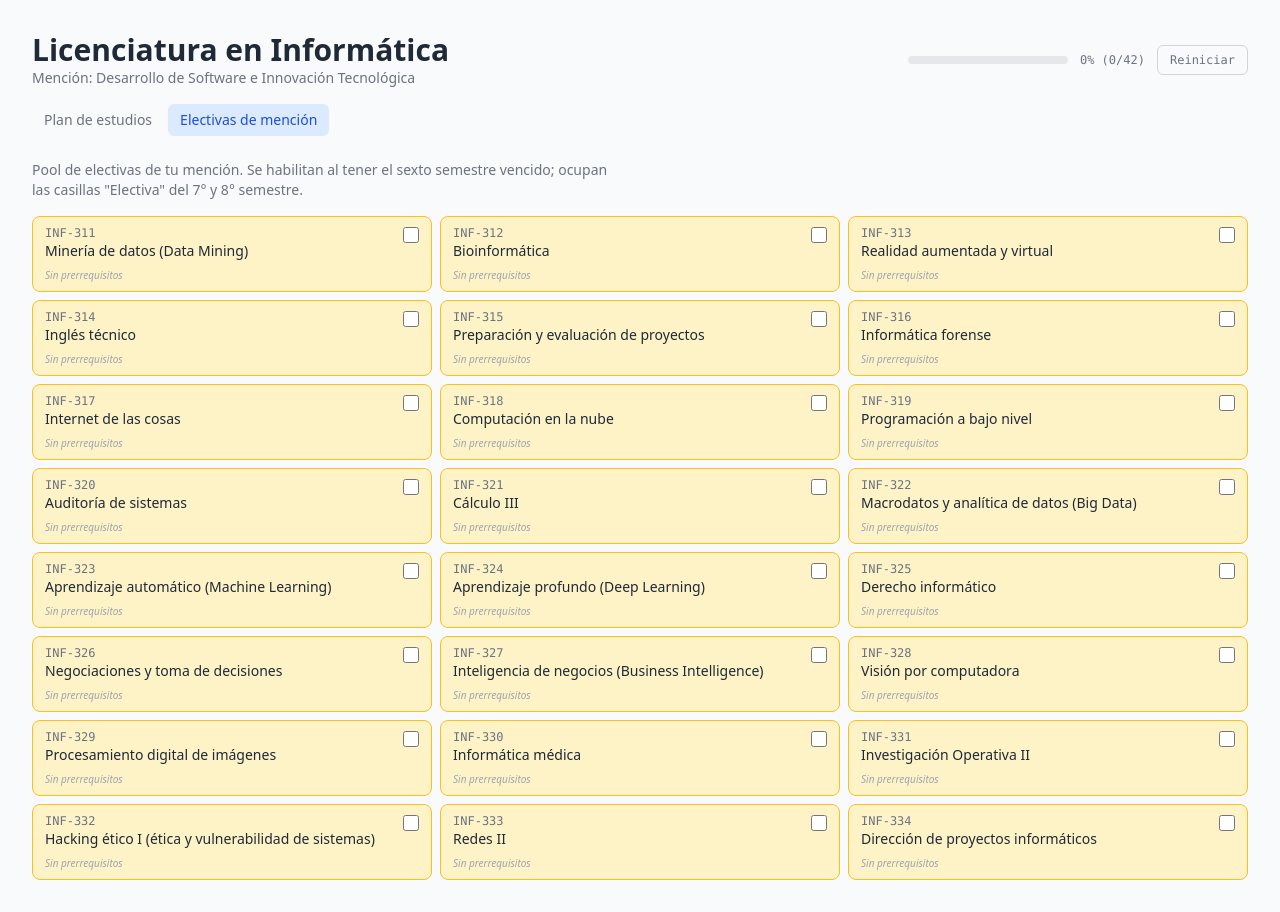
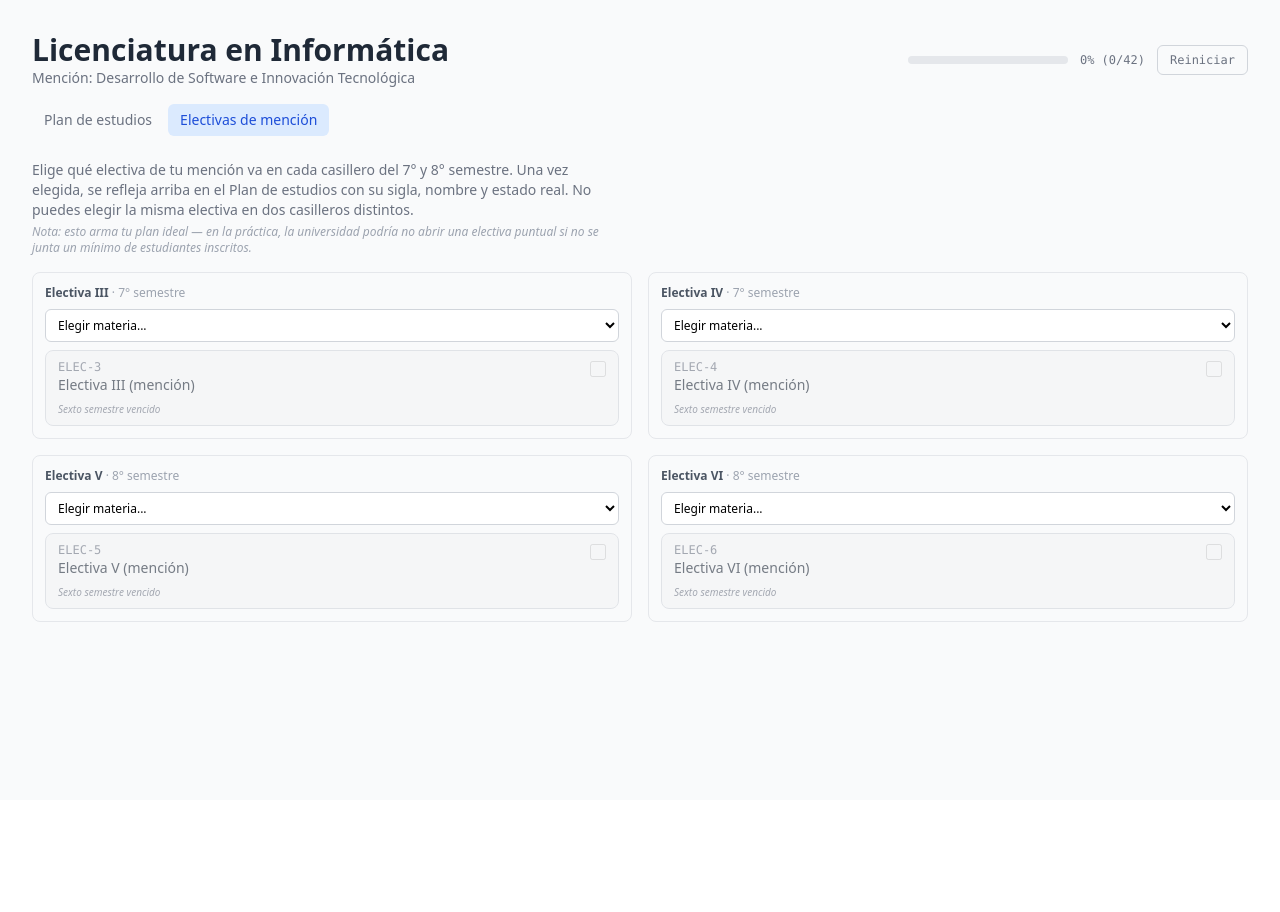
Before and after one commit to hansbaut/mi-malla-hb-informatica-umsa, a React (Vite) app: page / in a window 1280 px wide. Both pictures are taken after a click on the button "Electivas de mención". After the commit the page ends 800 px from the top, so only its background shows below. Built offline with nearby package versions, Linux system fonts and the light colour scheme.

Commit message:
Selector Materias Electivas superiores de 7mo semestre y 8vo semestre

```diff
--- a/src/App.jsx
+++ b/src/App.jsx
@@ -1,10 +1,16 @@
 import { useState, useRef, useEffect } from "react";
 import mallaData from "./data/malla.json";
+
+// --- Claves de localStorage ---
+const STORAGE_KEY = "malla-informatica-progreso";
+const STORAGE_KEY_TS = "malla-informatica-tecnico-superior";
+const STORAGE_KEY_ELECTIVAS = "malla-informatica-electivas-elegidas";
 
 // --- Diccionario código -> nombre ---
 const nombresPorCodigo = {};
 mallaData.semestres.forEach((sem) => sem.materias.forEach((m) => (nombresPorCodigo[m.codigo] = m.nombre)));
 mallaData.tecnicosSuperiores.forEach((t) => t.materias.forEach((m) => (nombresPorCodigo[m.codigo] = m.nombre)));
+mallaData.electivasMencion.forEach((m) => (nombresPorCodigo[m.codigo] = m.nombre));
 
 // --- Lógica de "semestre vencido" ---
 const ORDINAL_A_NUMERO = {
@@ -55,13 +61,39 @@ function agruparPorAnio(semestres) {
   return anios;
 }
 
-function resolverMateria(materia, tsSeleccionado) {
-  if (!materia.esComodin || !tsSeleccionado) return materia;
-  const track = mallaData.tecnicosSuperiores.find((t) => t.nombre === tsSeleccionado);
-  if (!track) return materia;
-  if (materia.codigo === "ELEC-1") return track.materias[0];
-  if (materia.codigo === "ELEC-2") return track.materias[1];
-  return materia;
+const ELEC_TS = ["ELEC-1", "ELEC-2"];
+const ELEC_MENCION = ["ELEC-3", "ELEC-4", "ELEC-5", "ELEC-6"];
+
+function buscarComodin(codigo) {
+  for (const sem of mallaData.semestres) {
+    const found = sem.materias.find((m) => m.codigo === codigo);
+    if (found) return found;
+  }
+  return null;
+}
+
+// Resuelve un comodín (ELEC-1..6) a la materia real elegida, ya sea de Técnico
+// Superior (ELEC-1/2) o del pool de electivas de mención (ELEC-3..6).
+function resolverComodin(materiaOriginal, tsSeleccionado, electivasElegidas) {
+  if (!materiaOriginal.esComodin) return materiaOriginal;
+
+  if (ELEC_TS.includes(materiaOriginal.codigo)) {
+    if (!tsSeleccionado) return materiaOriginal;
+    const track = mallaData.tecnicosSuperiores.find((t) => t.nombre === tsSeleccionado);
+    if (!track) return materiaOriginal;
+    return materiaOriginal.codigo === "ELEC-1" ? track.materias[0] : track.materias[1];
+  }
+
+  if (ELEC_MENCION.includes(materiaOriginal.codigo)) {
+    const elegido = electivasElegidas[materiaOriginal.codigo];
+    if (!elegido) return materiaOriginal;
+    const real = mallaData.electivasMencion.find((m) => m.codigo === elegido);
+    if (!real) return materiaOriginal;
+    // Conserva el requisito real (ej. "Sexto semestre vencido") del casillero original
+    return { ...real, prerequisitos: [], requisitoEspecial: materiaOriginal.requisitoEspecial };
+  }
+
+  return materiaOriginal;
 }
 
 function Subtitulo({ materia }) {
@@ -131,7 +163,6 @@ function CheckboxSemestre({ sem, aprobadas, onToggle }) {
   );
 }
 
-// Sección "Elige tu Técnico Superior" - ahora vive DEBAJO del tablero, no en pestaña aparte
 function SeccionTecnicoSuperior({ tsSeleccionado, setTsSeleccionado, aprobadas, toggle }) {
   return (
     <div className="mt-8 pt-6 border-t border-gray-200">
@@ -198,14 +229,80 @@ function SeccionTecnicoSuperior({ tsSeleccionado, setTsSeleccionado, aprobadas,
   );
 }
 
-// Ahora solo 2 pestañas: el Técnico Superior quedó integrado dentro de "Plan de estudios"
+// Etiquetas amigables para cada casillero, con su semestre
+const ETIQUETAS_SLOT = {
+  "ELEC-3": { nombre: "Electiva III", semestre: "7° semestre" },
+  "ELEC-4": { nombre: "Electiva IV", semestre: "7° semestre" },
+  "ELEC-5": { nombre: "Electiva V", semestre: "8° semestre" },
+  "ELEC-6": { nombre: "Electiva VI", semestre: "8° semestre" },
+};
+
+function SeccionElectivasMencion({ electivasElegidas, setElectivasElegidas, tsSeleccionado, aprobadas, toggle }) {
+  const setSlot = (slot, codigo) => {
+    setElectivasElegidas((prev) => ({ ...prev, [slot]: codigo || null }));
+  };
+
+  return (
+    <div>
+      <p className="text-sm text-gray-500 mb-1 max-w-xl">
+        Elige qué electiva de tu mención va en cada casillero del 7° y 8° semestre. Una vez elegida,
+        se refleja arriba en el Plan de estudios con su sigla, nombre y estado real. No puedes elegir
+        la misma electiva en dos casilleros distintos.
+      </p>
+      <p className="text-xs text-gray-400 italic mb-4 max-w-xl">
+        Nota: esto arma tu plan ideal — en la práctica, la universidad podría no abrir una electiva
+        puntual si no se junta un mínimo de estudiantes inscritos.
+      </p>
+      <div className="grid grid-cols-1 sm:grid-cols-2 gap-4">
+        {ELEC_MENCION.map((codigoSlot) => {
+          const comodin = buscarComodin(codigoSlot);
+          if (!comodin) return null;
+          const elegido = electivasElegidas[codigoSlot];
+          const materiaResuelta = resolverComodin(comodin, tsSeleccionado, electivasElegidas);
+          const estado = getEstado(materiaResuelta, aprobadas);
+          const elegidasEnOtros = ELEC_MENCION.filter((s) => s !== codigoSlot)
+            .map((s) => electivasElegidas[s])
+            .filter(Boolean);
+          const etiqueta = ETIQUETAS_SLOT[codigoSlot];
+
+          return (
+            <div key={codigoSlot} className="border border-gray-200 rounded-lg p-3">
+              <div className="flex items-center justify-between mb-2 gap-2">
+                <span className="text-xs font-semibold text-gray-600">
+                  {etiqueta.nombre} <span className="font-normal text-gray-400">· {etiqueta.semestre}</span>
+                </span>
+              </div>
+              <select
+                value={elegido ?? ""}
+                onChange={(e) => setSlot(codigoSlot, e.target.value)}
+                className="w-full text-xs border border-gray-300 rounded-md px-2 py-1.5 bg-white mb-2"
+              >
+                <option value="">Elegir materia...</option>
+                {mallaData.electivasMencion
+                  .filter((m) => !elegidasEnOtros.includes(m.codigo))
+                  .map((m) => (
+                    <option key={m.codigo} value={m.codigo}>
+                      {m.codigo} — {m.nombre}
+                    </option>
+                  ))}
+              </select>
+              <MateriaCard
+                materia={materiaResuelta}
+                estado={estado}
+                onClick={() => elegido && estado !== "bloqueada" && toggle(materiaResuelta)}
+              />
+            </div>
+          );
+        })}
+      </div>
+    </div>
+  );
+}
+
 const TABS = [
   { id: "plan", label: "Plan de estudios" },
   { id: "electivas", label: "Electivas de mención" },
 ];
-
-const STORAGE_KEY = "malla-informatica-progreso";
-const STORAGE_KEY_TS = "malla-informatica-tecnico-superior";
 
 export default function App() {
   const [aprobadas, setAprobadas] = useState(() => {
@@ -224,20 +321,27 @@ export default function App() {
       return null;
     }
   });
+  const [electivasElegidas, setElectivasElegidas] = useState(() => {
+    try {
+      const guardado = localStorage.getItem(STORAGE_KEY_ELECTIVAS);
+      return guardado ? JSON.parse(guardado) : {};
+    } catch {
+      return {};
+    }
+  });
 
-  // Cada vez que cambian las aprobadas, las vuelve a guardar
   useEffect(() => {
     localStorage.setItem(STORAGE_KEY, JSON.stringify([...aprobadas]));
   }, [aprobadas]);
 
-  // Cada vez que cambia el Técnico Superior elegido, lo vuelve a guardar
   useEffect(() => {
-    if (tsSeleccionado) {
-      localStorage.setItem(STORAGE_KEY_TS, tsSeleccionado);
-    } else {
-      localStorage.removeItem(STORAGE_KEY_TS);
-    }
+    if (tsSeleccionado) localStorage.setItem(STORAGE_KEY_TS, tsSeleccionado);
+    else localStorage.removeItem(STORAGE_KEY_TS);
   }, [tsSeleccionado]);
+
+  useEffect(() => {
+    localStorage.setItem(STORAGE_KEY_ELECTIVAS, JSON.stringify(electivasElegidas));
+  }, [electivasElegidas]);
 
   const toggle = (materia) => {
     setAprobadas((prev) => {
@@ -261,6 +365,7 @@ export default function App() {
     if (confirm("¿Reiniciar todo tu progreso?")) {
       setAprobadas(new Set());
       setTsSeleccionado(null);
+      setElectivasElegidas({});
     }
   };
 
@@ -310,7 +415,7 @@ export default function App() {
         ))}
       </div>
 
-      {/* Plan de estudios (incluye el tablero Y la elección de Técnico Superior debajo) */}
+      {/* Plan de estudios */}
       {tab === "plan" && (
         <div>
           <div className="flex gap-6 overflow-x-auto pb-4">
@@ -331,23 +436,28 @@ export default function App() {
                       </div>
                       <div className="flex flex-col gap-2">
                         {sem.materias.map((materiaOriginal) => {
-                          const esPlaceholderSinElegir =
+                          const esTS = ELEC_TS.includes(materiaOriginal.codigo);
+                          const esMencion = ELEC_MENCION.includes(materiaOriginal.codigo);
+                          const sinElegir =
                             materiaOriginal.esComodin &&
-                            !tsSeleccionado &&
-                            (materiaOriginal.codigo === "ELEC-1" || materiaOriginal.codigo === "ELEC-2");
-                          const materia = resolverMateria(materiaOriginal, tsSeleccionado);
-                          const estado = esPlaceholderSinElegir ? "habilitada" : getEstado(materia, aprobadas);
+                            ((esTS && !tsSeleccionado) ||
+                              (esMencion && !electivasElegidas[materiaOriginal.codigo]));
+                          const materia = resolverComodin(materiaOriginal, tsSeleccionado, electivasElegidas);
+                          const estado = sinElegir ? "habilitada" : getEstado(materia, aprobadas);
                           return (
                             <MateriaCard
                               key={materia.codigo}
                               materia={materia}
                               estado={estado}
                               onClick={() => {
-                                if (esPlaceholderSinElegir) {
-                                  // Ya no cambia de pestaña: lleva la vista directo a la sección de abajo
-                                  document
-                                    .getElementById("seccion-tecnico-superior")
-                                    ?.scrollIntoView({ behavior: "smooth", block: "start" });
+                                if (sinElegir) {
+                                  if (esTS) {
+                                    document
+                                      .getElementById("seccion-tecnico-superior")
+                                      ?.scrollIntoView({ behavior: "smooth", block: "start" });
+                                  } else {
+                                    setTab("electivas");
+                                  }
                                 } else if (estado !== "bloqueada") {
                                   toggle(materia);
                                 }
@@ -376,25 +486,13 @@ export default function App() {
 
       {/* Electivas de mención */}
       {tab === "electivas" && (
-        <div>
-          <p className="text-sm text-gray-500 mb-4 max-w-xl">
-            Pool de electivas de tu mención. Se habilitan al tener el sexto semestre vencido; ocupan
-            las casillas "Electiva" del 7° y 8° semestre.
-          </p>
-          <div className="grid grid-cols-1 sm:grid-cols-2 lg:grid-cols-3 gap-2">
-            {mallaData.electivasMencion.map((materia) => {
-              const estado = aprobadas.has(materia.codigo) ? "aprobada" : "habilitada";
-              return (
-                <MateriaCard
-                  key={materia.codigo}
-                  materia={{ ...materia, prerequisitos: [] }}
-                  estado={estado}
-                  onClick={() => toggle(materia)}
-                />
-              );
-            })}
-          </div>
-        </div>
+        <SeccionElectivasMencion
+          electivasElegidas={electivasElegidas}
+          setElectivasElegidas={setElectivasElegidas}
+          tsSeleccionado={tsSeleccionado}
+          aprobadas={aprobadas}
+          toggle={toggle}
+        />
       )}
     </div>
   );
```
